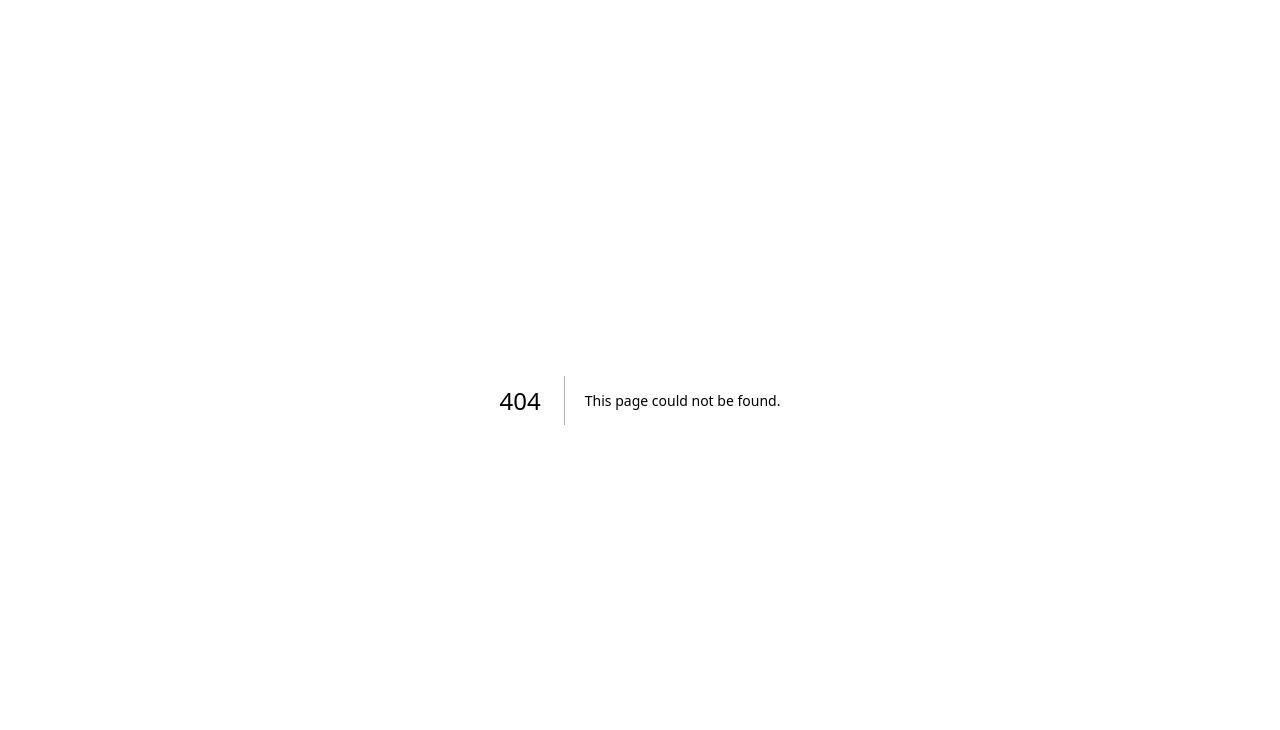
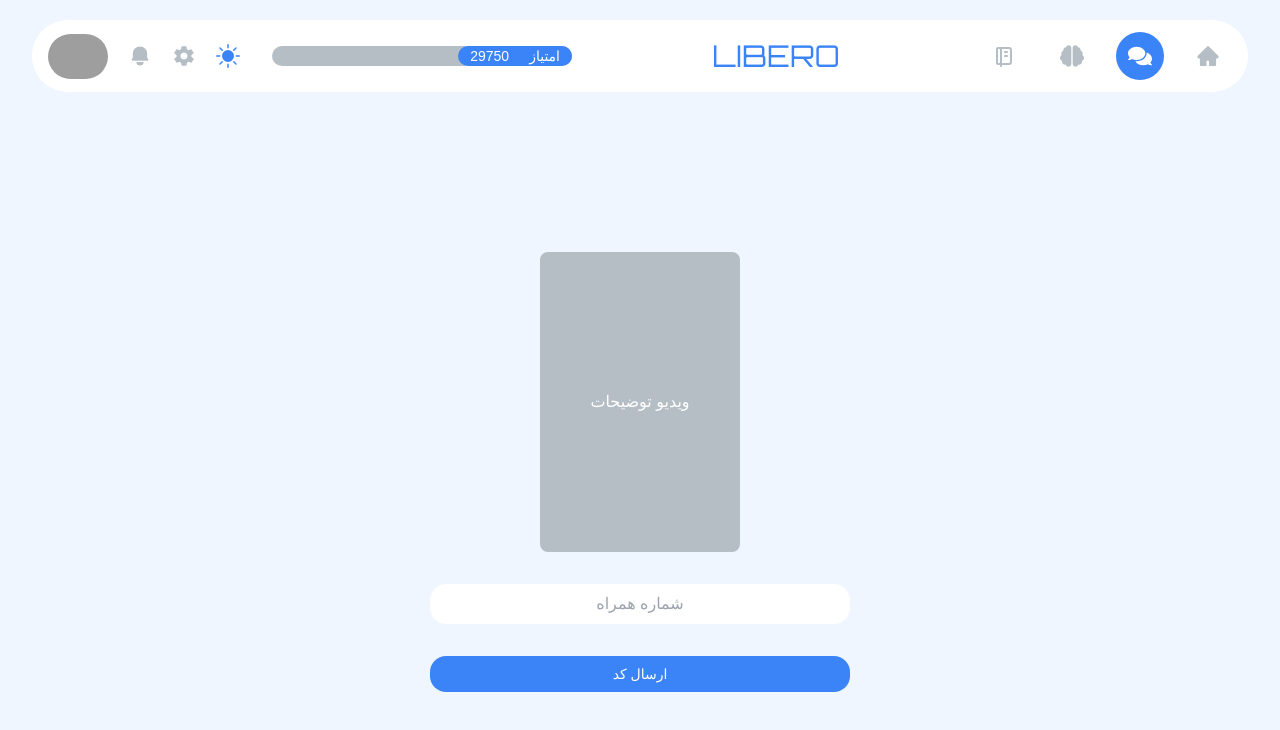
Before and after one commit to Mohammad-Poormehdi/chat-page, a Next.js app: page /login in a window 1280 px wide. Before the commit this address had no page. Shown: the top 730 px of the page. Built offline with nearby package versions, Linux system fonts and the light colour scheme; grey boxes are pictures that could not be loaded; a web font is replaced by a local one.

Commit message:
login page created
login page crated but dark mode is not added

```diff
--- a/components/Input.tsx
+++ b/components/Input.tsx
@@ -1,22 +1,18 @@
-import React, { useCallback, useState } from "react";
+import React from "react";
 
 interface InputProps {
-  value:string | undefined,
-  placeholder: string;
-  onChange: (data: string) => void;
+  type: string;
+  placeholder?: string;
+  maxLength?: number;
 }
-const Input: React.FC<InputProps> = ({ value, placeholder, onChange }) => {
 
+const Input: React.FC<InputProps> = ({ type, placeholder, maxLength }) => {
   return (
-    <textarea
-    value={value}
-      dir="rtl"
-      onChange={(e) => {
-        onChange(e.target.value);
-
-      }}
+    <input
+      type={type}
       placeholder={placeholder}
-      className=" rounded-xl pt-4 px-3 w-full focus:outline-none resize-none dark:text-white dark:bg-primary-dark"
+      maxLength={maxLength}
+      className="bg-white text-center w-full px-3 py-2 rounded-2xl focus:outline-1 outline-icon"
     />
   );
 };
--- /dev/null
+++ b/components/Textarea.tsx
@@ -0,0 +1,23 @@
+import React, { useCallback, useState } from "react";
+
+interface TextareaProps {
+  value:string | undefined,
+  placeholder: string;
+  onChange: (data: string) => void;
+}
+const Textarea: React.FC<TextareaProps> = ({ value, placeholder, onChange }) => {
+
+  return (
+    <textarea
+    value={value}
+      dir="rtl"
+      onChange={(e) => {
+        onChange(e.target.value);
+
+      }}
+      placeholder={placeholder}
+      className=" rounded-xl pt-4 px-3 w-full focus:outline-none resize-none dark:text-white dark:bg-primary-dark"
+    />
+  );
+};
+export default Textarea;
--- a/components/chat/ChatInput.tsx
+++ b/components/chat/ChatInput.tsx
@@ -1,5 +1,5 @@
 import { HiPaperAirplane } from "react-icons/hi";
-import Input from "../Input";
+import Input from "../Textarea";
 import { useCallback, useState } from "react";
 import cuid from "cuid";
 
--- /dev/null
+++ b/components/login/LoginBody.tsx
@@ -0,0 +1,56 @@
+import { useState } from "react";
+import Image from "next/image";
+import Button from "../Button";
+import Input from "../Input";
+import { useRouter } from "next/router";
+
+enum STEPS {
+  PHONE,
+  VERIFY,
+}
+const LoginBody = () => {
+  const [step, setStep] = useState(0);
+  const router = useRouter()
+  return (
+    <div className="flex items-center justify-center w-full pt-40">
+      <div className="space-y-8 w-[500px] px-10">
+        {step === STEPS.PHONE ? (
+          <div className="w-[200px] h-[300px] mx-auto rounded-lg bg-icon text-white flex justify-center items-center">
+            <p>ویدیو توضیحات</p>
+          </div>
+        ) : (
+          <Image
+            src="/bot-image.png"
+            alt="bot image"
+            width={200}
+            height={300}
+            className="w-auto h-auto mx-auto"
+          />
+        )}
+        {step === STEPS.PHONE ? (
+          <Input type="text" placeholder="شماره همراه" maxLength={1} />
+        ) : (
+          <div className="flex justify-center items-center gap-4">
+            <Input type="text" maxLength={1} />
+            <Input type="text" maxLength={1} />
+            <Input type="text" maxLength={1} />
+            <Input type="text" maxLength={1} />
+            <Input type="text" maxLength={1} />
+          </div>
+        )}
+        <Button
+          onClick={step===STEPS.PHONE ? ()=>setStep(step+1) : ()=>router.push('/') }
+          label={step === STEPS.PHONE ? "ارسال کد" : "ورود به برنامه"}
+          active
+        />
+        {step === STEPS.VERIFY && (
+          <div className="flex items-center text-primary justify-between">
+            <p>00:00</p>
+            <p>ارسال مجدد کد</p>
+          </div>
+        )}
+      </div>
+    </div>
+  );
+};
+export default LoginBody;
--- /dev/null
+++ b/pages/login.tsx
@@ -0,0 +1,10 @@
+import LoginBody from "@/components/login/LoginBody"
+import Navbar from "@/components/navbar/Navbar"
+
+const Login = ()=>{
+    return <div className="h-full bg-background pt-5">
+        <Navbar />
+        <LoginBody />
+    </div>
+}
+export default Login
```
Also changed, not shown: public/bot-image.png (added).
